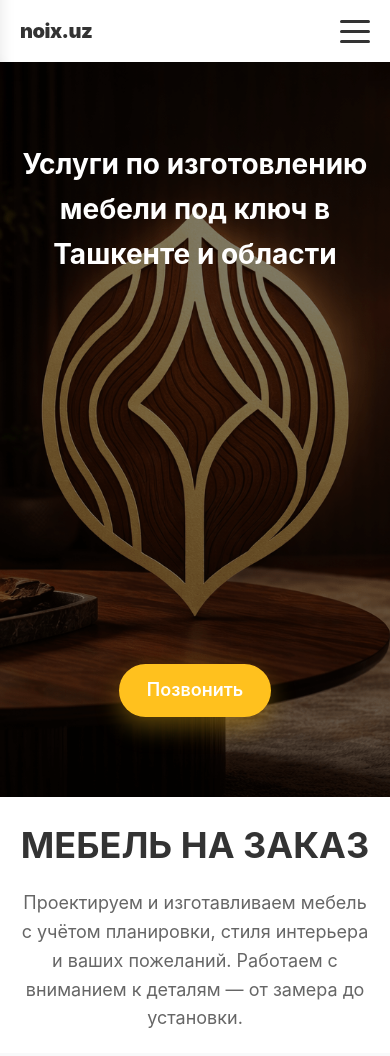
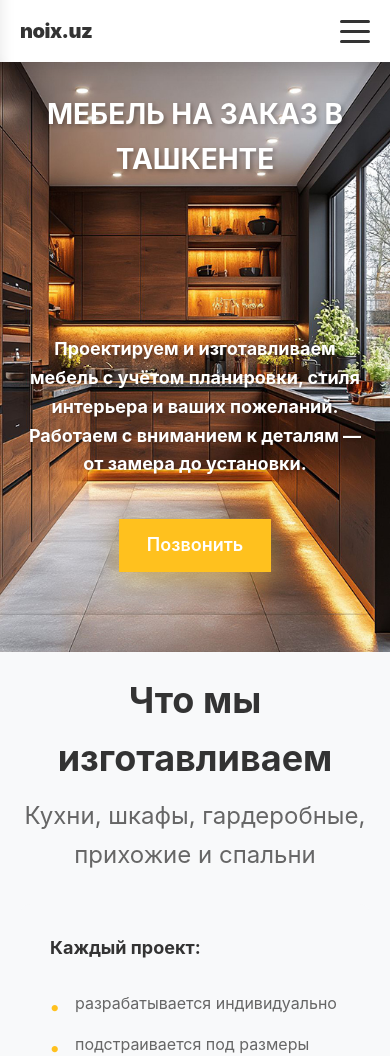
Before and after one commit to aidauk/noix.uz, a website: page index.html in a window 390 px wide. Shown: the top 1056 px of the page. Drawn offline with Linux system fonts and the light colour scheme.

Commit message:
РћР±РЅРѕРІР»РµРЅРёРµ Р±Р°РЅРЅРµСЂР°: РІРµСЂСЃРёРѕРЅРёСЂРѕРІР°РЅРёРµ РёР·РѕР±СЂР°Р¶РµРЅРёСЏ РґР»СЏ РѕР±С…РѕРґР° РєСЌС€Р°

```diff
--- a/index.html
+++ b/index.html
@@ -155,14 +155,14 @@
 </header>
 
 <!-- HERO -->
-<section class="hero" style="background-image: url('Images/banner.png');" itemscope itemtype="https://schema.org/Service">
+<section class="hero" style="background-image: url('Images/baner mebel na zakaz.jpg?v=2');" itemscope itemtype="https://schema.org/Service">
   <div class="hero-overlay-bg"></div>
   <div class="container">
     <div class="hero-content">
-      <h1 itemprop="name">Услуги по изготовлению мебели под ключ в Ташкенте и области</h1>
-      <p class="hero-subtitle" itemprop="description">Закажите мастера прямо сейчас и<br>получите скидку 20% на все виды услуг!</p>
+      <h1 itemprop="name" style="display: none;">Услуги по изготовлению мебели под ключ в Ташкенте и области</h1>
+      <p class="hero-subtitle" itemprop="description" style="display: none;">Закажите мастера прямо сейчас и<br>получите скидку 20% на все виды услуг!</p>
 
-      <div class="hero-types">
+      <div class="hero-types" style="display: none;">
         <span>☑ Квартиры.</span>
         <span>☑ Офисы.</span>
         <span>☑ Дома.</span>
@@ -170,15 +170,19 @@
         <span>☑ Перепланировка.</span>
       </div>
 
-      <p class="hero-cta">Закажите мастера прямо сейчас и получите скидку 20% на все виды услуг!</p>
-      <p class="hero-time">Будем у Вас через 30 минут!</p>
+      <p class="hero-cta" style="display: none;">Закажите мастера прямо сейчас и получите скидку 20% на все виды услуг!</p>
+      <p class="hero-time" style="display: none;">Будем у Вас через 30 минут!</p>
+
+      <h1 class="hero-title-new">МЕБЕЛЬ НА ЗАКАЗ В ТАШКЕНТЕ</h1>
+      <br><br><br><br><br><br>
+      <p class="hero-description-new">Проектируем и изготавливаем мебель с учётом планировки, стиля интерьера и ваших пожеланий. Работаем с вниманием к деталям — от замера до установки.</p>
       <a href="tel:+998911333263" class="btn-hero">Позвонить</a>
     </div>
   </div>
 </section>
 
 <!-- INTRO -->
-<section class="intro-section">
+<section class="intro-section" style="display: none;">
   <div class="container">
     <h2>МЕБЕЛЬ НА ЗАКАЗ</h2>
     <div class="intro-content">
--- a/style.css
+++ b/style.css
@@ -172,6 +172,7 @@ body {
 }
 
 .hero-overlay-bg {
+  display: none;
   position: absolute;
   top: 0;
   left: 0;
@@ -189,12 +190,36 @@ body {
 .hero-content {
   max-width: 900px;
   margin: 0 auto;
+  padding-top: 0;
+  margin-top: -50px;
 }
 
 .hero h1 {
   font-size: 42px;
   margin-bottom: 0;
   font-weight: 700;
+}
+
+.hero-title-new {
+  font-size: 48px;
+  margin-bottom: 60px;
+  margin-top: 0;
+  font-weight: 700;
+  color: #fff;
+  text-shadow: 2px 2px 4px rgba(0, 0, 0, 0.3);
+}
+
+.hero-description-new {
+  font-size: 24px;
+  font-weight: 700;
+  margin-bottom: 30px;
+  margin-top: 0;
+  margin-left: auto;
+  margin-right: auto;
+  color: #fff;
+  text-shadow: 1px 1px 3px rgba(0, 0, 0, 0.3);
+  line-height: 1.6;
+  max-width: 600px;
 }
 
 .hero-subtitle {
@@ -207,6 +232,7 @@ body {
 .btn-hero {
   margin: 20px 0 0 0;
   font-size: 18px;
+  border-radius: 0;
 }
 
 .hero-note {
@@ -1286,8 +1312,35 @@ body {
     text-align: center;
   }
 
+  .hero {
+    padding-left: 0;
+    padding-right: 0;
+  }
+
+  .hero .container {
+    padding-left: 0;
+    padding-right: 0;
+  }
+
+  .hero-content {
+    padding-left: 0;
+    padding-right: 0;
+  }
+
   .hero h1 {
     font-size: 28px;
+  }
+
+  .hero-title-new {
+    font-size: 32px;
+    margin-bottom: 15px;
+  }
+
+  .hero-description-new {
+    font-size: 18px;
+    font-weight: 700;
+    margin-bottom: 20px;
+    max-width: 90%;
   }
 
   .hero-subtitle {
```
Also changed, not shown: Images/baner mebel na zakaz.jpg (added), 1 other file.
